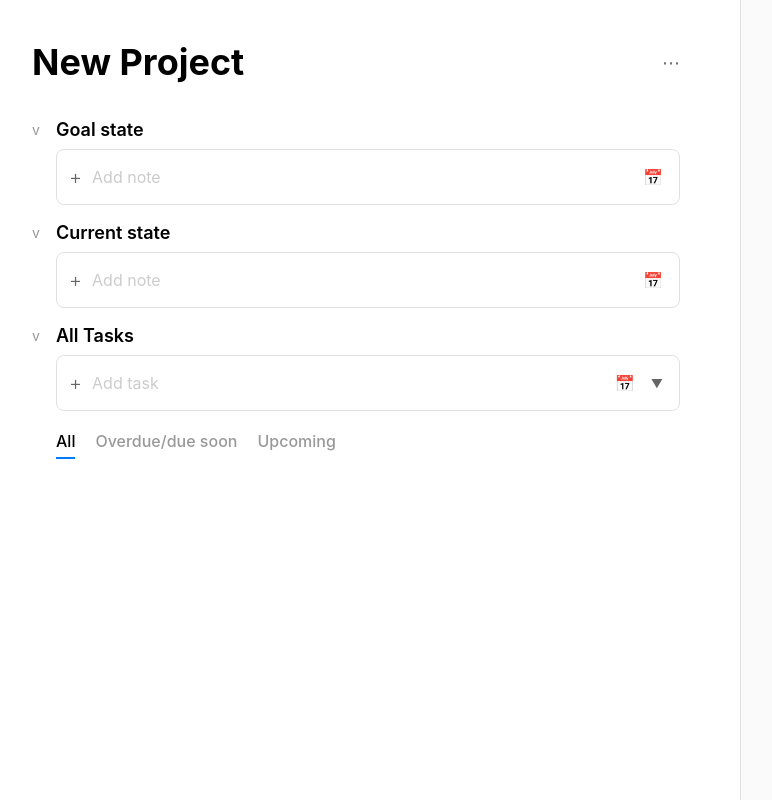
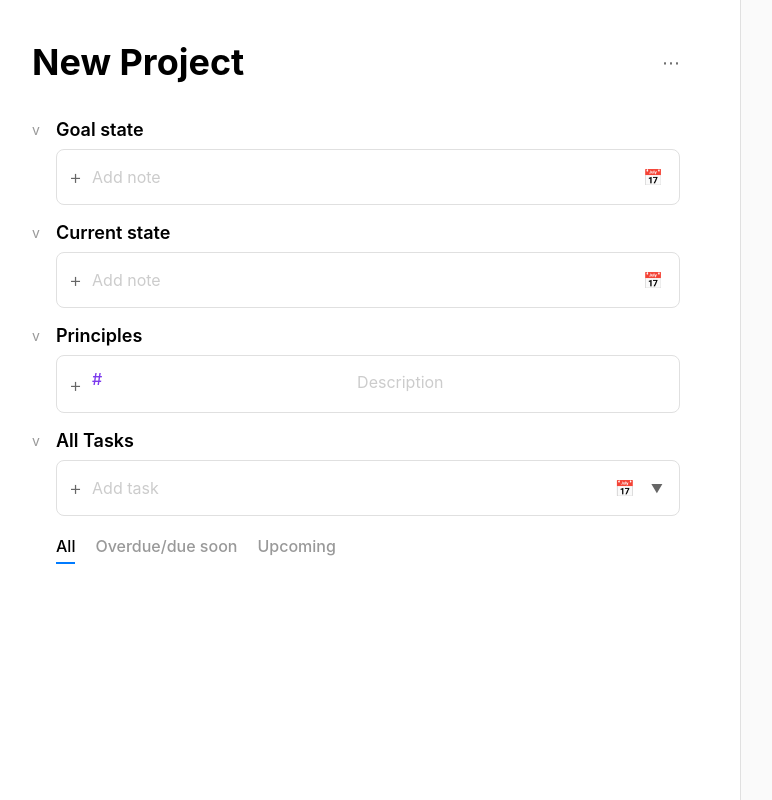
Before and after one commit to Jo23h/tangping, a React (Vite) app in the folder Frontend/: page / in a window 1280 px wide. Shown: the whole page, without its empty margins (28-800 px from the left). Built offline with nearby package versions, Linux system fonts and the light colour scheme.

Commit message:
add principles section

```diff
--- a/Frontend/src/components/Project/MemoSection/MemoSection.jsx
+++ b/Frontend/src/components/Project/MemoSection/MemoSection.jsx
@@ -32,10 +32,13 @@ function MemoSection({ selectedItem, onMemoChange }) {
     );
   }
 
+  // Get the display title - use tag if it exists (for principles), otherwise text
+  const displayTitle = selectedItem.tag || selectedItem.text;
+
   return (
     <div className='memo-section'>
       <div className='memo-header'>
-        <h3 className='memo-title'>{selectedItem.text}</h3>
+        <h3 className='memo-title'>{displayTitle}</h3>
       </div>
       <div className='memo-content'>
         <textarea
--- /dev/null
+++ b/Frontend/src/components/Project/PrincipleSection/PrincipleInputBar.jsx
@@ -0,0 +1,57 @@
+import { useRef, useEffect } from 'react';
+
+function PrincipleInputBar({
+  tag,
+  description,
+  onTagChange,
+  onDescriptionChange,
+  onKeyDown
+}) {
+  const textareaRef = useRef(null);
+
+  // Auto-resize textarea based on content
+  const adjustHeight = () => {
+    const textarea = textareaRef.current;
+    if (textarea) {
+      textarea.style.height = 'auto';
+      textarea.style.height = `${textarea.scrollHeight}px`;
+    }
+  };
+
+  // Adjust height when description changes
+  useEffect(() => {
+    adjustHeight();
+  }, [description]);
+
+  const handleDescriptionChange = (e) => {
+    onDescriptionChange(e);
+    adjustHeight();
+  };
+
+  return (
+    <div className='principle-input-container'>
+      <span className='principle-plus-icon'>+</span>
+      <div className='principle-input-fields'>
+        <input
+          type='text'
+          value={tag}
+          onChange={onTagChange}
+          onKeyDown={onKeyDown}
+          placeholder='#tag'
+          className='principle-tag-input'
+        />
+        <textarea
+          ref={textareaRef}
+          value={description}
+          onChange={handleDescriptionChange}
+          onKeyDown={onKeyDown}
+          placeholder='Description'
+          className='principle-description-input'
+          rows={1}
+        />
+      </div>
+    </div>
+  );
+}
+
+export default PrincipleInputBar;
--- /dev/null
+++ b/Frontend/src/components/Project/PrincipleSection/PrincipleList.jsx
@@ -0,0 +1,44 @@
+function PrincipleList({ principles, onDelete, onItemClick }) {
+  if (principles.length === 0) {
+    return null;
+  }
+
+  const handlePrincipleClick = (principle) => {
+    if (onItemClick) {
+      onItemClick(principle);
+    }
+  };
+
+  return (
+    <div className='principle-list'>
+      {principles.map((principle) => {
+        const hasMemo = principle.memo && principle.memo.trim() !== '';
+
+        return (
+          <div
+            key={principle.id}
+            className='principle-item'
+            onClick={() => handlePrincipleClick(principle)}
+          >
+            <span className='principle-tag'>{principle.tag}</span>
+            <span className='principle-description'>{principle.description}</span>
+            {hasMemo && (
+              <span className='principle-memo-icon'>📄</span>
+            )}
+            <button
+              onClick={(e) => {
+                e.stopPropagation();
+                onDelete(principle.id);
+              }}
+              className='principle-delete-btn'
+            >
+              ×
+            </button>
+          </div>
+        );
+      })}
+    </div>
+  );
+}
+
+export default PrincipleList;
--- /dev/null
+++ b/Frontend/src/components/Project/PrincipleSection/PrincipleSection.jsx
@@ -0,0 +1,102 @@
+import { useState, useEffect } from 'react';
+import { v4 as uuidv4 } from 'uuid';
+import PrincipleInputBar from './PrincipleInputBar';
+import PrincipleList from './PrincipleList';
+
+function PrincipleSection({ title, onItemClick, selectedItem }) {
+  const [isExpanded, setIsExpanded] = useState(true);
+  const [tag, setTag] = useState('#');
+  const [description, setDescription] = useState('');
+  const [principles, setPrinciples] = useState([]);
+
+  // Update principle memo when selectedItem changes
+  useEffect(() => {
+    if (selectedItem && selectedItem.memo !== undefined) {
+      setPrinciples(prevPrinciples =>
+        prevPrinciples.map(principle =>
+          principle.id === selectedItem.id
+            ? { ...principle, memo: selectedItem.memo }
+            : principle
+        )
+      );
+    }
+  }, [selectedItem]);
+
+  // Check if there's any content
+  const hasContent = () => {
+    return principles.length > 0;
+  };
+
+  const handleKeyDown = (e) => {
+    if (e.key === 'Enter' && tag.trim() && tag !== '#') {
+      e.preventDefault();
+
+      // Ensure tag starts with #
+      const finalTag = tag.startsWith('#') ? tag : `#${tag}`;
+
+      // Create new principle
+      const newPrinciple = {
+        id: uuidv4(),
+        tag: finalTag,
+        description: description
+      };
+      setPrinciples([...principles, newPrinciple]);
+      setTag('#');
+      setDescription('');
+    }
+  };
+
+  const handleTagChange = (e) => {
+    let value = e.target.value;
+    // Ensure it always starts with #
+    if (!value.startsWith('#')) {
+      value = '#' + value;
+    }
+    setTag(value);
+  };
+
+  const handleDeletePrinciple = (principleId) => {
+    const updatedPrinciples = principles.filter(principle => principle.id !== principleId);
+    setPrinciples(updatedPrinciples);
+  };
+
+  return (
+    <div className='principle-section'>
+      {/* Section header with collapse arrow */}
+      <div
+        className='text-section-header'
+        onClick={() => setIsExpanded(!isExpanded)}
+      >
+        <span className='text-section-arrow'>
+          {isExpanded ? 'v' : '>'}
+        </span>
+        <h2 className='project-form-section-title'>{title}</h2>
+        {!isExpanded && hasContent() && (
+          <span className='text-section-ellipsis'>...</span>
+        )}
+      </div>
+
+      {/* Principle input and list - only show when expanded */}
+      {isExpanded && (
+        <>
+          <PrincipleInputBar
+            tag={tag}
+            description={description}
+            onTagChange={handleTagChange}
+            onDescriptionChange={(e) => setDescription(e.target.value)}
+            onKeyDown={handleKeyDown}
+          />
+
+          {/* Principle list */}
+          <PrincipleList
+            principles={principles}
+            onDelete={handleDeletePrinciple}
+            onItemClick={onItemClick}
+          />
+        </>
+      )}
+    </div>
+  );
+}
+
+export default PrincipleSection;
--- a/Frontend/src/components/Project/ProjectForm.css
+++ b/Frontend/src/components/Project/ProjectForm.css
@@ -284,6 +284,133 @@
 }
 
 .note-delete-btn:hover {
+  color: #dc3545;
+}
+
+/* Principle Section Styles */
+.principle-section {
+  width: 100%;
+  margin-bottom: 4px;
+}
+
+.principle-input-container {
+  display: flex;
+  align-items: flex-start;
+  gap: 8px;
+  padding: 12px;
+  border: 1px solid #e0e0e0;
+  border-radius: 8px;
+  margin-bottom: 12px;
+  margin-left: 24px;
+}
+
+.principle-plus-icon {
+  font-size: 20px;
+  color: #666;
+  font-weight: 300;
+  margin-top: 2px;
+}
+
+.principle-input-fields {
+  flex: 1;
+  display: flex;
+  gap: 12px;
+  align-items: flex-start;
+}
+
+.principle-tag-input {
+  flex: 0 0 150px;
+  border: none;
+  outline: none;
+  font-size: 16px;
+  color: #7c3aed;
+  background: transparent;
+  font-family: inherit;
+  font-weight: 500;
+}
+
+.principle-tag-input::placeholder {
+  color: #ccc;
+}
+
+.principle-description-input {
+  flex: 1;
+  border: none;
+  outline: none;
+  font-size: 16px;
+  color: #333;
+  background: transparent;
+  font-family: inherit;
+  resize: none;
+  overflow: hidden;
+  min-height: 24px;
+  line-height: 1.5;
+}
+
+.principle-description-input::placeholder {
+  color: #ccc;
+}
+
+.principle-list {
+  margin-left: 24px;
+  margin-top: 12px;
+}
+
+.principle-item {
+  display: flex;
+  align-items: center;
+  gap: 12px;
+  padding: 12px;
+  border-bottom: 1px solid #f0f0f0;
+  position: relative;
+  cursor: pointer;
+}
+
+.principle-item:hover {
+  background-color: #fafafa;
+}
+
+.principle-tag {
+  font-size: 14px;
+  color: #7c3aed;
+  font-weight: 600;
+  flex-shrink: 0;
+  background-color: #f3f0ff;
+  padding: 4px 8px;
+  border-radius: 4px;
+}
+
+.principle-description {
+  font-size: 16px;
+  color: #333;
+  text-align: left;
+  flex: 1;
+  min-width: 0;
+}
+
+.principle-memo-icon {
+  font-size: 14px;
+  color: #999;
+  margin-left: 8px;
+  flex-shrink: 0;
+}
+
+.principle-delete-btn {
+  background: transparent;
+  border: none;
+  font-size: 24px;
+  color: #999;
+  cursor: pointer;
+  padding: 0 8px;
+  display: none;
+  line-height: 1;
+}
+
+.principle-item:hover .principle-delete-btn {
+  display: block;
+}
+
+.principle-delete-btn:hover {
   color: #dc3545;
 }
 
--- a/Frontend/src/components/Project/ProjectForm.jsx
+++ b/Frontend/src/components/Project/ProjectForm.jsx
@@ -2,6 +2,7 @@ import { useState } from 'react';
 import { v4 as uuidv4 } from 'uuid';
 import './ProjectForm.css';
 import TextSection from './TextSection/TextSection';
+import PrincipleSection from './PrincipleSection/PrincipleSection';
 import TaskInput from './TaskSection/AddTask/TaskInput';
 import MemoSection from './MemoSection/MemoSection';
 
@@ -81,6 +82,13 @@ function ProjectForm() {
             selectedItem={selectedItem}
           />
 
+          {/* Principle section - child component */}
+          <PrincipleSection
+            title='Principles'
+            onItemClick={handleItemClick}
+            selectedItem={selectedItem}
+          />
+
           {/* Task input - child component */}
           <TaskInput
             onItemClick={handleItemClick}
```
